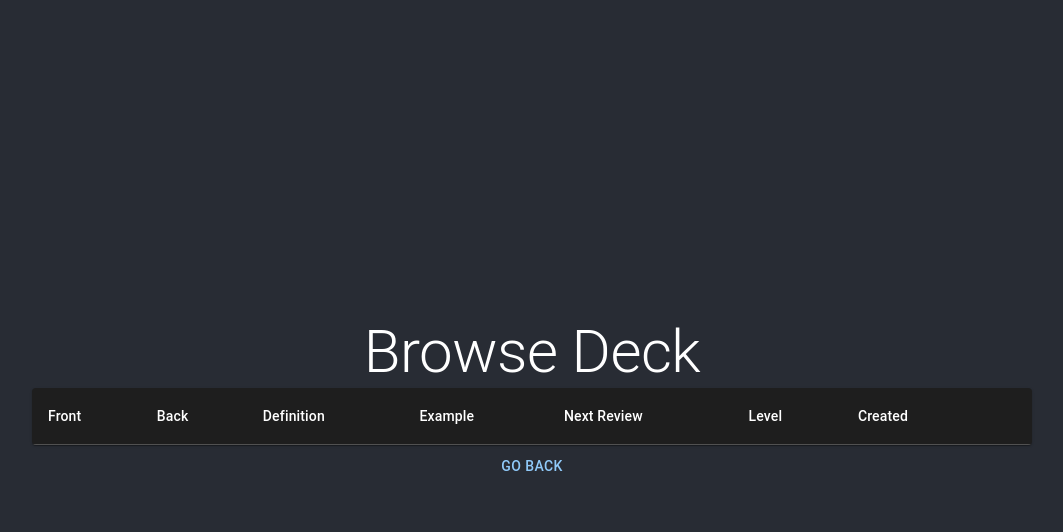
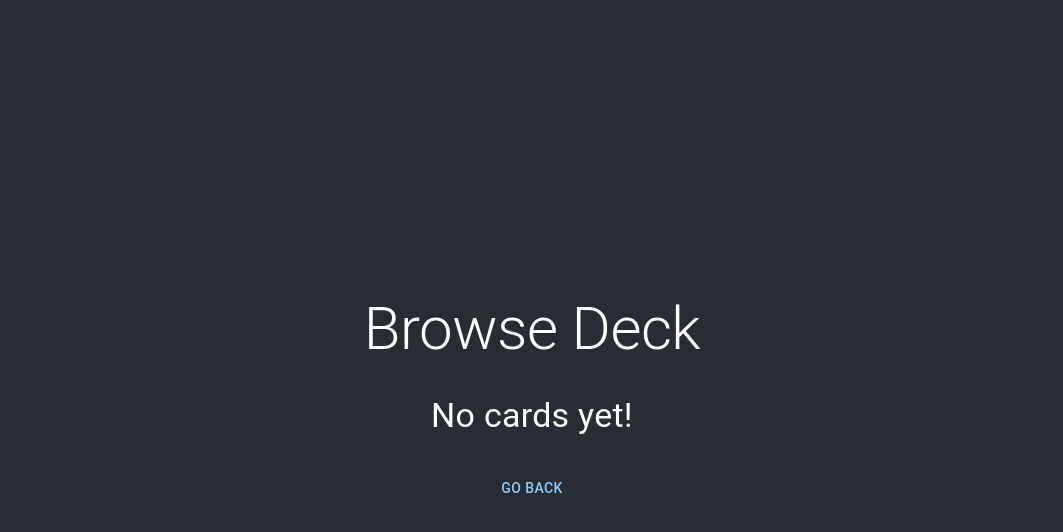
Before and after one commit to ElderlyC/Raven-Cards, a React (Create React App) app: page / in a window 1280 px wide. Both pictures are taken after a click on the button "BROWSE CARDS". Shown: the top 532 px of the page, without its empty margins (108-1171 px from the left). Built offline with nearby package versions, Linux system fonts and the light colour scheme.

Commit message:
formatting browser

```diff
--- a/src/Components/ViewDeck/ViewDeck.tsx
+++ b/src/Components/ViewDeck/ViewDeck.tsx
@@ -1,4 +1,4 @@
-import React, { useState } from "react";
+import React, { useState, useEffect } from "react";
 import {
   Button,
   Table,
@@ -10,9 +10,8 @@ import {
   Paper,
   Typography,
 } from "@mui/material";
-import { Deck } from "../../App";
-// Deck cards put together into a table
-// Word / Translation / Definition / Next Review Date / Level / ImageLink etc.
+import { Deck, Card } from "../../App";
+// [OP] ImageLink
 // format it to be pretty + fit on mobile
 
 type ViewDeckProps = {
@@ -36,9 +35,18 @@ const ViewDeck: React.FC<ViewDeckProps> = ({ onLeaveBrowser, deck }) => {
     });
   };
 
+  const handleDeleteCard = (deleteCard: Card) => {
+    setDeck((deck) => deck.filter((card) => card !== deleteCard));
+  };
+
+  useEffect(() => {
+    localStorage.setItem("deck", JSON.stringify(cardDeck));
+  }, [cardDeck]);
+
   return (
     <div style={{ width: "80%", maxWidth: "1000px" }}>
       <Typography variant={"h2"}>Browse Deck</Typography>
+      {cardDeck.length > 0 ? (
         <TableContainer component={Paper} sx={{ maxHeight: "600px" }}>
           <Table>
             <TableHead>
@@ -64,13 +72,20 @@ const ViewDeck: React.FC<ViewDeckProps> = ({ onLeaveBrowser, deck }) => {
                   <TableCell>{card.level}</TableCell>
                   <TableCell>{readableDate(card.created)}</TableCell>
                   <TableCell>
-                  <Button>Delete</Button>
+                    <Button onClick={() => handleDeleteCard(card)}>
+                      Delete
+                    </Button>
                   </TableCell>
                 </TableRow>
               ))}
             </TableBody>
           </Table>
         </TableContainer>
+      ) : (
+        <Typography variant={"h4"} sx={{ margin: "30px" }}>
+          No cards yet!
+        </Typography>
+      )}
       <Button onClick={() => onLeaveBrowser()}>Go Back</Button>
     </div>
   );
```
Also changed, not shown: src/Planning/Plan.txt. Lines whose indentation alone changed are shown as unchanged.
